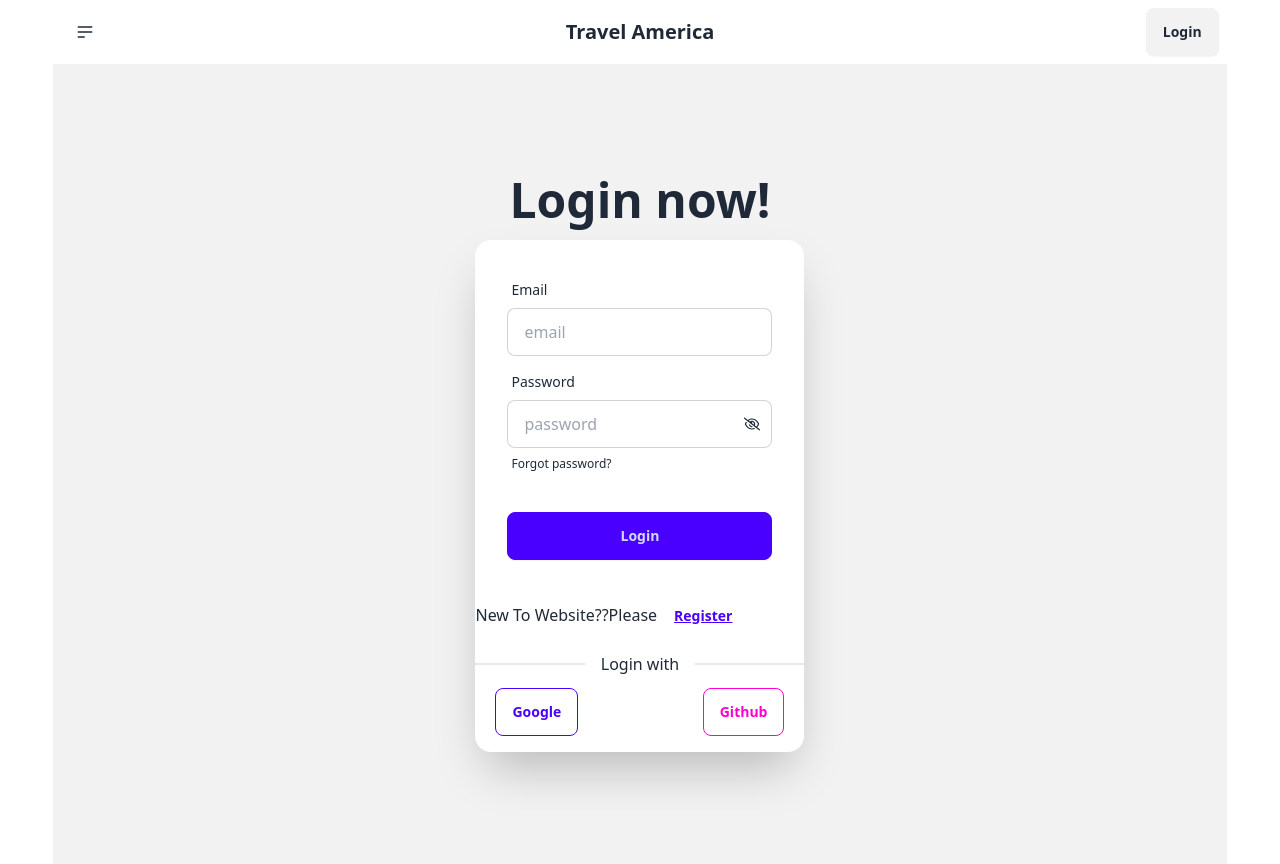
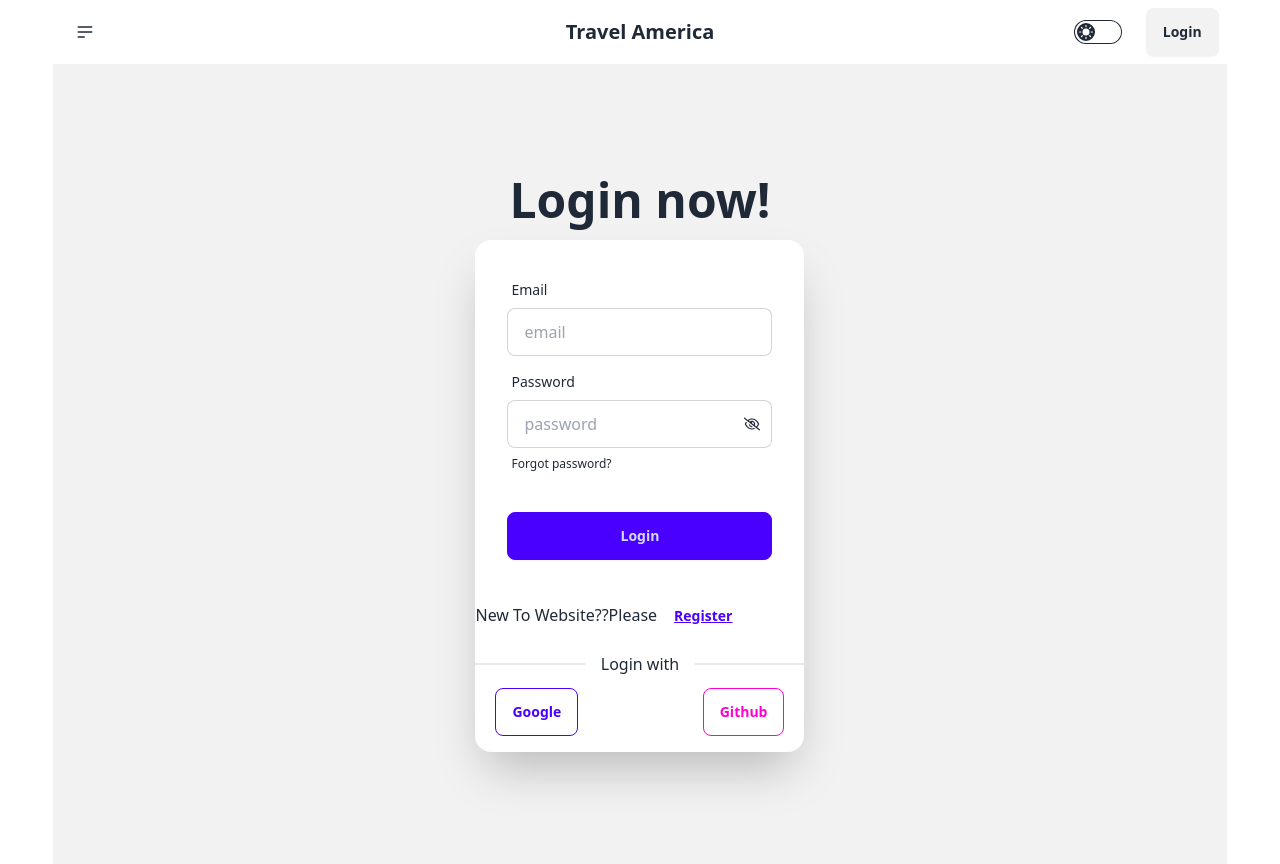
Before and after one commit to yeasin-riyad/Tourism-Management, a React (Vite) app: page /login in a window 1280 px wide. Built offline with nearby package versions, Linux system fonts and the light colour scheme; no server answers.

Commit message:
Theme applied

```diff
--- a/src/components/Navbar.jsx
+++ b/src/components/Navbar.jsx
@@ -1,13 +1,27 @@
-import { useContext } from "react";
-import { Link, NavLink, Navigate, useNavigate,  } from "react-router-dom";
+import { useContext, useEffect, useState } from "react";
+import { Link, NavLink, Navigate, useNavigate } from "react-router-dom";
 import { AuthContext } from "./ContextApi/FirebaseProvider";
 
+const Navbar = () => {
+  const { SignOut, loggedUser } = useContext(AuthContext);
+  const navigate = useNavigate();
+  const [theme,setTheme]=useState(localStorage.getItem('theme'))
 
-const Navbar = () => {
-  const {SignOut,loggedUser}=useContext(AuthContext)
-  const navigate = useNavigate();
+  useEffect(()=>{
+    localStorage.setItem('theme',theme)
+    const Theme=localStorage.getItem('theme')
+    document.querySelector('html').setAttribute('data-theme',Theme)
+  },[theme])
+  const handleChange=(e)=>{
+    if(e.target.checked){
+      setTheme('dark')
 
+    }else{
+      setTheme('light')
 
+    }
+
+  }
 
   return (
     <div>
@@ -48,7 +62,9 @@ const Navbar = () => {
                 <NavLink to="/AddTouristSpot">Add Tourists Spot</NavLink>
               </li>
               <li>
-                <NavLink to={`/MyList/${loggedUser?.displayName}`}>My List</NavLink>
+                <NavLink to={`/MyList/${loggedUser?.displayName}`}>
+                  My List
+                </NavLink>
               </li>
             </ul>
           </div>
@@ -60,10 +76,49 @@ const Navbar = () => {
           </Link>
         </div>
 
+        <div className="navbar-end">
+          {/* Themes */}
 
+          <label className="cursor-pointer grid place-items-center mx-1 lg:mx-6">
+            <input
+             onChange={handleChange}
 
-        <div className="navbar-end">
-          {loggedUser? (
+              type="checkbox"
+
+              className="toggle theme-controller bg-base-content row-start-1 col-start-1 col-span-2"
+            />
+            <svg
+              className="col-start-1 row-start-1 stroke-base-100 fill-base-100"
+              xmlns="http://www.w3.org/2000/svg"
+              width="14"
+              height="14"
+              viewBox="0 0 24 24"
+              fill="none"
+              stroke="currentColor"
+              strokeWidth="2"
+              strokeLinecap="round"
+              strokeLinejoin="round"
+            >
+              <circle cx="12" cy="12" r="5" />
+              <path d="M12 1v2M12 21v2M4.2 4.2l1.4 1.4M18.4 18.4l1.4 1.4M1 12h2M21 12h2M4.2 19.8l1.4-1.4M18.4 5.6l1.4-1.4" />
+            </svg>
+            <svg
+              className="col-start-2 row-start-1 stroke-base-100 fill-base-100"
+              xmlns="http://www.w3.org/2000/svg"
+              width="14"
+              height="14"
+              viewBox="0 0 24 24"
+              fill="none"
+              stroke="currentColor"
+              strokeWidth="2"
+              strokeLinecap="round"
+              strokeLinejoin="round"
+            >
+              <path d="M21 12.79A9 9 0 1 1 11.21 3 7 7 0 0 0 21 12.79z"></path>
+            </svg>
+          </label>
+
+          {loggedUser ? (
             <div className="flex items-center gap-x-1  lg:gap-x-2">
               <div
                 className="w-10 rounded-full tooltip tooltip-bottom z-50"
@@ -97,7 +152,6 @@ const Navbar = () => {
             </Link>
           )}
         </div>
-
       </div>
     </div>
   );
--- a/src/components/UpdatePage/UpdatePage.jsx
+++ b/src/components/UpdatePage/UpdatePage.jsx
@@ -103,7 +103,7 @@ const UpdatePage = () => {
                   name="image"
                   type="text"
                   placeholder="Image Url"
-                  className="w-full rounded-md focus:ring focus:ring-opacity-75 dark:text-gray-50 focus:dark:ring-violet-600 dark:border-gray-300"
+                  className="w-full rounded-md focus:ring focus:ring-opacity-75 text-pink-700 focus:dark:ring-violet-600 dark:border-gray-300"
                 />
               </div>
               <div className="col-span-full sm:col-span-3">
@@ -113,13 +113,13 @@ const UpdatePage = () => {
                   name="spotName"
                   type="text"
                   placeholder="tourists spot name"
-                  className="w-full rounded-md focus:ring focus:ring-opacity-75 dark:text-gray-50 focus:dark:ring-violet-600 dark:border-gray-300"
+                  className="w-full rounded-md focus:ring focus:ring-opacity-75 text-pink-700 focus:dark:ring-violet-600 dark:border-gray-300"
                 />
               </div>
               <div className=" ">
                 <label className="text-sm">Country Name</label>
               </div>
-              <select  defaultValue={countryName} name="countryName"  className="w-full rounded-md focus:ring focus:ring-opacity-75 dark:text-gray-50">
+              <select  defaultValue={countryName} name="countryName"  className="w-full rounded-md focus:ring focus:ring-opacity-75 text-pink-700">
                 <option value="USA">USA</option>
                 <option value="Canada">Canada</option>
                 <option value="Brazil">Brazil</option>
@@ -134,7 +134,7 @@ const UpdatePage = () => {
                   name="location"
                   type="text"
                   placeholder="Location"
-                  className="w-full rounded-md focus:ring focus:ring-opacity-75 dark:text-gray-50 focus:dark:ring-violet-600 dark:border-gray-300"
+                  className="w-full rounded-md focus:ring focus:ring-opacity-75 text-pink-700 focus:dark:ring-violet-600 dark:border-gray-300"
                 />
               </div>
               <div className="col-span-full">
@@ -143,7 +143,7 @@ const UpdatePage = () => {
                  defaultValue={description}
                   name="description"
                   placeholder="Short Description"
-                  className="w-full rounded-md focus:ring focus:ring-opacity-75 dark:text-gray-50 focus:dark:ring-violet-600 dark:border-gray-300"
+                  className="w-full rounded-md focus:ring focus:ring-opacity-75 text-pink-700 focus:dark:ring-violet-600 dark:border-gray-300"
                 ></textarea>
               </div>
               <div className="col-span-full sm:col-span-2">
@@ -153,7 +153,7 @@ const UpdatePage = () => {
                   name="avgCost"
                   type="text"
                   placeholder="Average Cost"
-                  className="w-full rounded-md focus:ring focus:ring-opacity-75 dark:text-gray-50 focus:dark:ring-violet-600 dark:border-gray-300"
+                  className="w-full rounded-md focus:ring focus:ring-opacity-75 text-pink-700 focus:dark:ring-violet-600 dark:border-gray-300"
                 />
               </div>
               <div className="col-span-full sm:col-span-2">
@@ -163,7 +163,7 @@ const UpdatePage = () => {
                   name="season"
                   type="text"
                   placeholder="Season"
-                  className="w-full rounded-md focus:ring focus:ring-opacity-75 dark:text-gray-50 focus:dark:ring-violet-600 dark:border-gray-300"
+                  className="w-full rounded-md focus:ring focus:ring-opacity-75 text-pink-700 focus:dark:ring-violet-600 dark:border-gray-300"
                 />
               </div>
               <div className="col-span-full sm:col-span-2">
@@ -173,7 +173,7 @@ const UpdatePage = () => {
                   name="travelTime"
                   type="text"
                   placeholder="Travel Time"
-                  className="w-full rounded-md focus:ring focus:ring-opacity-75 dark:text-gray-50 focus:dark:ring-violet-600 dark:border-gray-300"
+                  className="w-full rounded-md focus:ring focus:ring-opacity-75 text-pink-700 focus:dark:ring-violet-600 dark:border-gray-300"
                 />
               </div>
               <div className="col-span-full sm:col-span-2">
@@ -183,7 +183,7 @@ const UpdatePage = () => {
                   name="totalVisitors"
                   type="text"
                   placeholder="Total Visitors Per Year"
-                  className="w-full rounded-md focus:ring focus:ring-opacity-75 dark:text-gray-50 focus:dark:ring-violet-600 dark:border-gray-300"
+                  className="w-full rounded-md focus:ring focus:ring-opacity-75 text-pink-700 focus:dark:ring-violet-600 dark:border-gray-300"
                 />
               </div>
 
@@ -196,7 +196,7 @@ const UpdatePage = () => {
                   name="email"
                   type="email"
                   placeholder="Your Email"
-                  className="w-full rounded-md focus:ring focus:ring-opacity-75 dark:text-gray-50 focus:dark:ring-violet-600 dark:border-gray-300"
+                  className="w-full rounded-md focus:ring focus:ring-opacity-75 text-pink-700 focus:dark:ring-violet-600 dark:border-gray-300"
                 />
               </div>
               <div className="col-span-full sm:col-span-2">
@@ -207,7 +207,7 @@ const UpdatePage = () => {
                   name="name"
                   type="text"
                   placeholder="Enter Your Name"
-                  className="w-full rounded-md focus:ring focus:ring-opacity-75 dark:text-gray-50 focus:dark:ring-violet-600 dark:border-gray-300"
+                  className="w-full rounded-md focus:ring focus:ring-opacity-75 text-pink-700 focus:dark:ring-violet-600 dark:border-gray-300"
                 />
               </div>
 
--- a/tailwind.config.js
+++ b/tailwind.config.js
@@ -7,6 +7,9 @@ export default {
   theme: {
     extend: {},
   },
+  daisyui: {
+    themes: ["light", "dark"],
+  },
   plugins: [require("daisyui")],
 
 }
```
Also changed, not shown: src/components/AddTouristSpot.jsx (+11 -11 lines).
